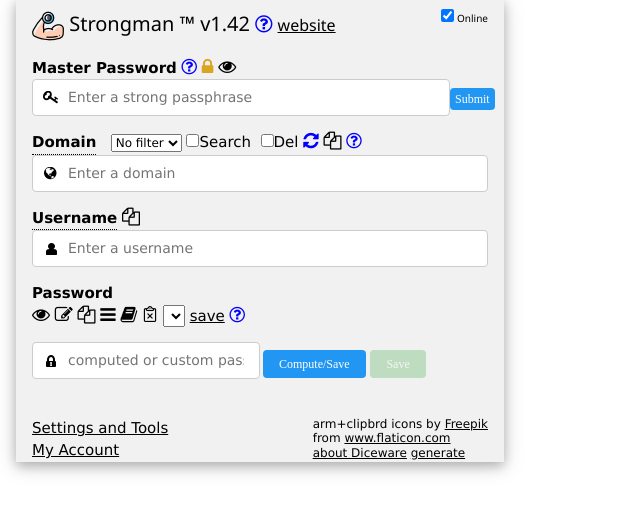
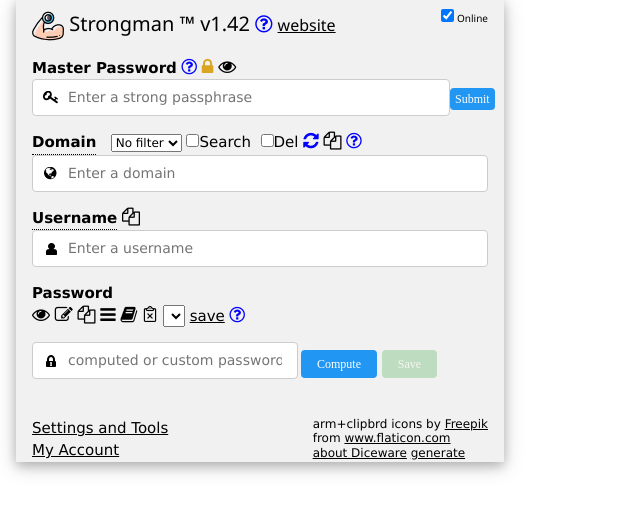
Before and after one commit to lstandish/strongman, a PHP site: page / in a window 1280 px wide. Shown: the part 17-530 px from the top of the page, without its empty margins (0-640 px from the left). Run offline with PHP 8.4, Linux system fonts and the light colour scheme; lists and menus that the app fills with data are empty.

Commit message:
Roll back 'Compute' button

```diff
--- a/index.php
+++ b/index.php
@@ -1135,7 +1135,7 @@
 	} else if (id == 'password') {
 		msg = "<p>The 'master password' protects every password for all your sites. It is very important to choose it carefully. It should be a <i>random</i> password or passphrase, not something you invent to make it easy to remember.</p><p>Since memorizing a minimum 9 character random password is very difficult, we instead recommend Diceware passphrases. They are extremely secure, yet also easy to memorize. Read more about Diceware <a target='_blank' href='https://theintercept.com/2015/03/26/passphrases-can-memorize-attackers-cant-guess/'>here</a>. Diceware passphrases can be generated online <a target='_blank' href='https://www.rempe.us/diceware/#eff'>here</a>.</p><p>Strongman now <strong>requires</strong> a 6+ word master passphrase, unless overridden by a setting (see 'Settings and Tools/General Settings/Permit non-Diceware master passwords' at the bottom of the app).</p>";
 	} else if (id == 'passtype') {
-		msg = "<p>The 'Compute/Save' button calculates a unique password based on the master password, domain, and username. It uses the characters and length selected in the options menu (click the '☰' button). This information (sans the master password) is stored to the server.</p><p>To change a computed password, increment the password number (options menu), or switch to a custom encrypted password (see below).</p><p>Computed passwords are <strong>not</strong> stored on the server; they are computed by your browser.</p>If you want to use your own password or modify a computed password, click the edit button, or simply click into the Password field and make your changes. When done, click the 'Save' button, which will activate.</p><p>Custom passwords are encrypted using your master password, in your browser, <strong>before</strong> sending to the server. They are as secure as the calculated ones.</p>";
+		msg = "<p>The 'Compute' button calculates a unique password based on the master password, domain, and username. It uses the characters and length selected in the options menu (click the '☰' button). This information (sans the master password) is stored to the server.</p><p>To change a computed password, increment the password number (options menu), or switch to a custom encrypted password (see below).</p><p>Computed passwords are <strong>not</strong> stored on the server; they are computed by your browser.</p>If you want to use your own password or modify a computed password, click the edit button, or simply click into the Password field and make your changes. When done, click the 'Save' button, which will activate.</p><p>Custom passwords are encrypted using your master password, in your browser, <strong>before</strong> sending to the server. They are as secure as the calculated ones.</p>";
 	} else if (id == 'accountact') {
 		msg = "<p>Use 'Import passwords from another Strongman account' to <strong>change the master password,</strong> as follows:</p><ol><li>Enter the new master password and click 'Submit'.</li><li>Do the password import, specifying the master password of the old account.</li><li>After the passwords and notes are imported, you can delete the old Strongman account via the 'Remove Strongman Account' option.</li></ol>";
 	}
@@ -1681,7 +1681,7 @@
 <li>Enter the master passphrase</li>
 <li>Start typing the domain name in the 'Domain' field. If you have used this password before, you will see the domain-username in a dropdown list. Click to choose it. You're done; the password is automatically copied to the clipboard for you (unless you've disabled that in the settings menu.)</li>
 <li>For a new entry, just enter the domain and username.</li>
-<li>Change the password computation options for this username if necessary (use the '☰' button), then click the "Compute/Save" button.</li>
+<li>Change the password computation options for this username if necessary (use the '☰' button), then click the "Compute" button.</li>
 <li>The password is computed and (optionally) copied to clipboard. If online, the "password profile" (domain, username, and computation options settings) are saved to the server. The next time you need this password, you can select it from the dropdown list.</li>
 <li>If you want to modify or replace the computed password, just edit it and click the "Save" button. This "custom" password will be AES256-encrypted and stored on the server.</li>
 </ol>
@@ -1738,11 +1738,11 @@
 </p>
 </div>
 <span class="w3-row">
-<span class="w3-col s6">
+<span class="w3-col s7">
 <input class="w3-input w3-border w3-round icon-input" name="cPassword" id='cPassword' type='password' placeholder="computed or custom password" onkeyup="document.getElementById('savebut').disabled=false;" tabindex="4" maxlength="200">
 </span>
-<span class="w3-col s5" style="margin: 8px 0 0 3px;">
-  <button class="w3-button w3-small w3-blue w3-round w3-ripple w3-padding fa" id="compute" onclick="compute(this);" title="Compute unique password based on master password, domain, username and options. Save 'profile' to server if online">Compute/Save</button>
+<span class="w3-col s4" style="margin: 8px 0 0 3px;">
+  <button class="w3-button w3-small w3-blue w3-round w3-ripple w3-padding fa" id="compute" onclick="compute(this);" title="Compute unique password based on master password, domain, username and options. Save 'profile' to server if online">Compute</button>
   <button class="w3-button w3-small w3-green w3-round w3-ripple w3-padding fa" id="savebut" onclick="savepass(this);" title="Save custom password to server using AES256 encryption" disabled>Save</button>
 </span>
 </span>
```
